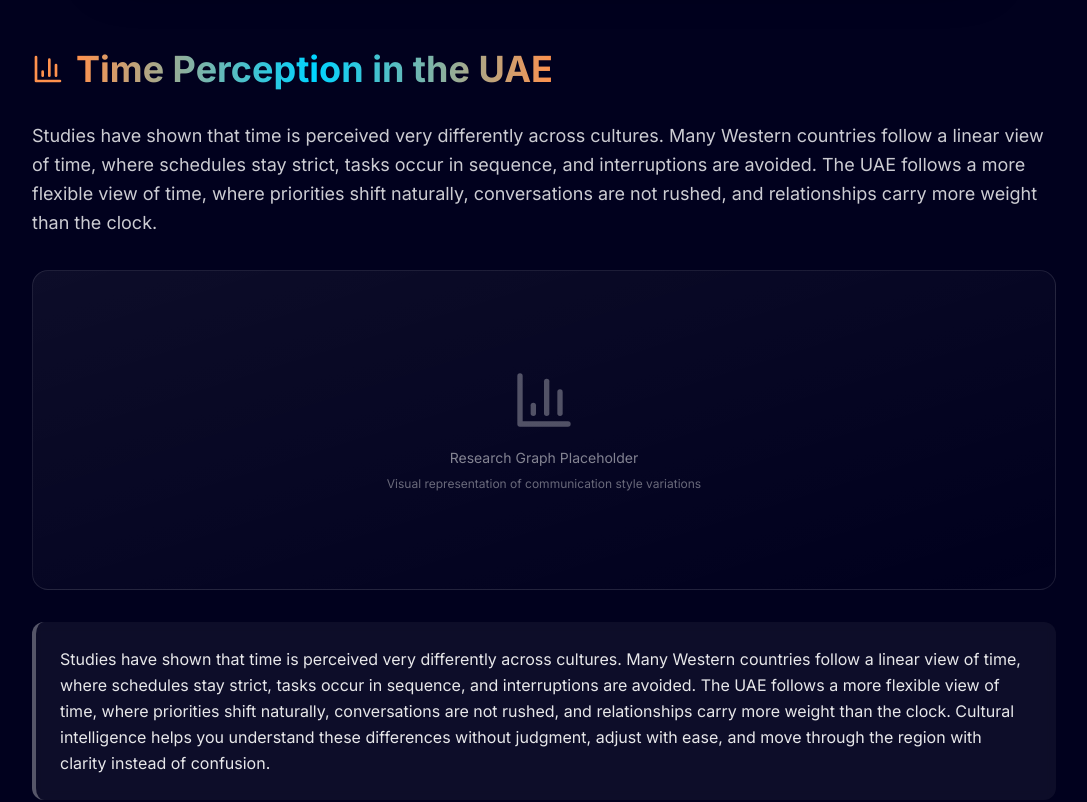
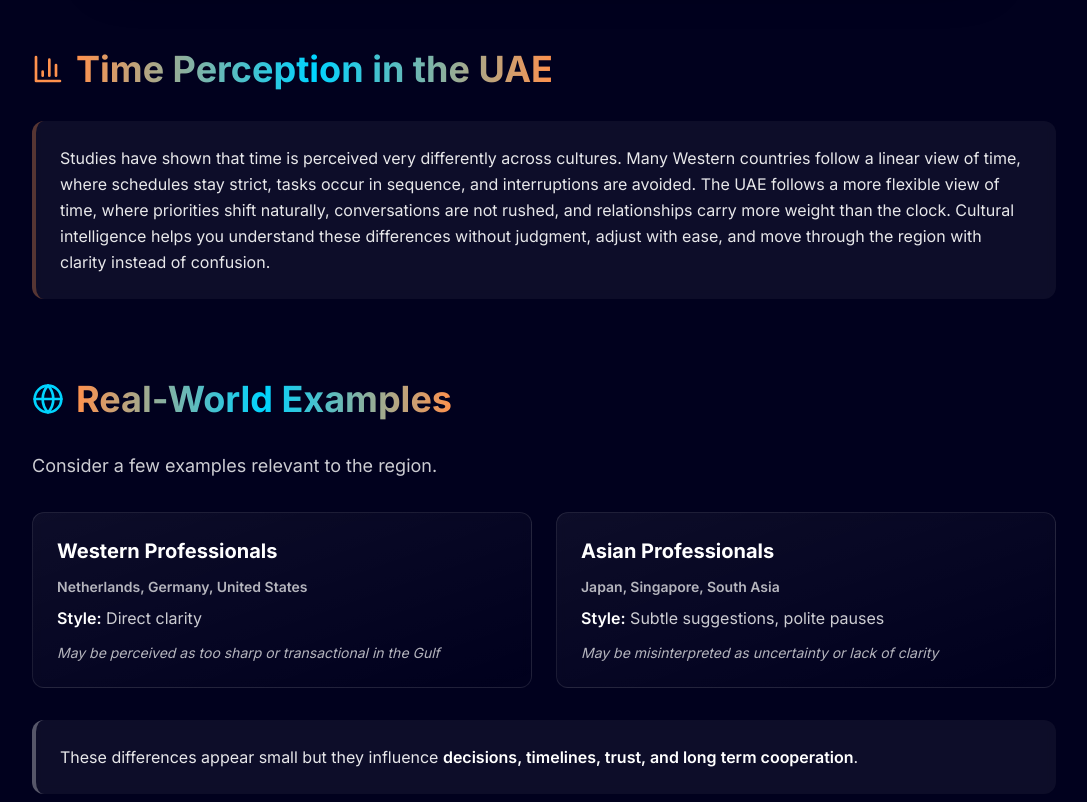
Before and after one commit to sksh100/theorangecode, a Next.js app: page /why-cultural-intelligence in a window 1280 px wide. Shown: the part 820-1622 px from the top of the page, without its empty margins (96-1183 px from the left). Built offline with nearby package versions, Linux system fonts and the light colour scheme; no server answers.

Commit message:
Complete text updates for Why Cultural Intelligence page: all sections now have correct content

```diff
--- a/src/app/why-cultural-intelligence/page.tsx
+++ b/src/app/why-cultural-intelligence/page.tsx
@@ -142,27 +142,7 @@ export default function WhyCulturalIntelligencePage() {
                     </span>
                   </h2>
                 </div>
-                <p className="text-lg leading-relaxed text-white/80">
-                  Studies have shown that time is perceived very differently across cultures. Many Western countries follow a linear view of time, where schedules stay strict, tasks occur in sequence, and interruptions are avoided. The UAE follows a more flexible view of time, where priorities shift naturally, conversations are not rushed, and relationships carry more weight than the clock.
-                </p>
-
-                {/* Image Placeholder for Research Graph */}
-                <motion.div
-                  initial={{ opacity: 0, scale: 0.95 }}
-                  whileInView={{ opacity: 1, scale: 1 }}
-                  viewport={{ once: true }}
-                  className="relative w-full h-64 md:h-80 rounded-2xl overflow-hidden border border-white/10 bg-gradient-to-br from-white/5 to-white/0"
-                >
-                  <div className="absolute inset-0 flex items-center justify-center">
-                    <div className="text-center">
-                      <BarChart3 className="w-16 h-16 text-white/30 mx-auto mb-4" />
-                      <p className="text-white/50 text-sm">Research Graph Placeholder</p>
-                      <p className="text-white/40 text-xs mt-2">Visual representation of communication style variations</p>
-                    </div>
-                  </div>
-                </motion.div>
-
-                <div className="p-6 rounded-xl bg-white/5 border-l-4 border-white/30 backdrop-blur-sm">
+                <div className="p-6 rounded-xl bg-white/5 border-l-4 border-orange/30 backdrop-blur-sm">
                   <p className="text-white/90 leading-relaxed">
                     Studies have shown that time is perceived very differently across cultures. Many Western countries follow a linear view of time, where schedules stay strict, tasks occur in sequence, and interruptions are avoided. The UAE follows a more flexible view of time, where priorities shift naturally, conversations are not rushed, and relationships carry more weight than the clock. Cultural intelligence helps you understand these differences without judgment, adjust with ease, and move through the region with clarity instead of confusion.
                   </p>
```
